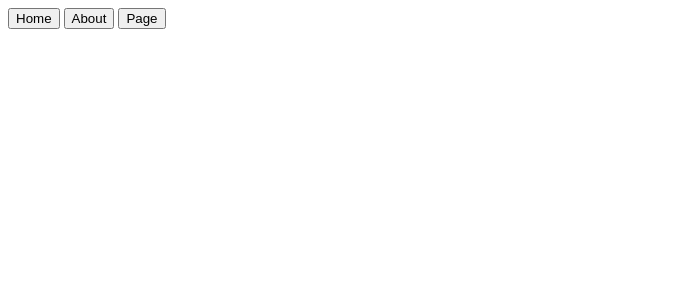
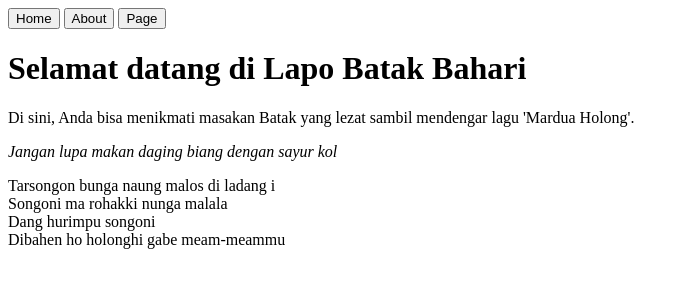
Before and after one commit to mesakhlolo/restaurant-page, a website built with webpack: page src/template.html in a window 1280 px wide. Shown: the whole page, without its empty margins (0-685 px from the left). Built offline with nearby package versions, Linux system fonts and the light colour scheme.

Commit message:
hard coded html

```diff
--- a/src/index.js
+++ b/src/index.js
@@ -1 +1 @@
-console.log("webpack udah work bro!");
+console.log("testing hot reload, sudah bisa connect dan auto reload");
--- a/src/template.html
+++ b/src/template.html
@@ -3,15 +3,36 @@
   <head>
     <meta charset="UTF-8" />
     <meta name="viewport" content="width=device-width, initial-scale=1.0" />
-    <title>Restaurant Page</title>
+    <title>Lapo Batak Bahari</title>
   </head>
   <body>
     <header>
-      <button>Home</button>
-      <button>About</button>
-      <button>Page</button>
+      <nav>
+        <button>Home</button>
+        <button>About</button>
+        <button>Page</button>
+      </nav>
     </header>
 
-    <div id="content"></div>
+    <div id="content">
+      <h1>Selamat datang di Lapo Batak Bahari</h1>
+
+      <p>
+        Di sini, Anda bisa menikmati masakan Batak yang lezat sambil mendengar
+        lagu 'Mardua Holong'.
+      </p>
+      <p>
+        <em>Jangan lupa makan daging biang dengan sayur kol</em>
+      </p>
+      <div>
+        <span>Tarsongon bunga naung malos di ladang i</span>
+        <br />
+        <span>Songoni ma rohakki nunga malala</span>
+        <br />
+        <span>Dang hurimpu songoni</span>
+        <br />
+        <span>Dibahen ho holonghi gabe meam-meammu</span>
+      </div>
+    </div>
   </body>
 </html>
```
